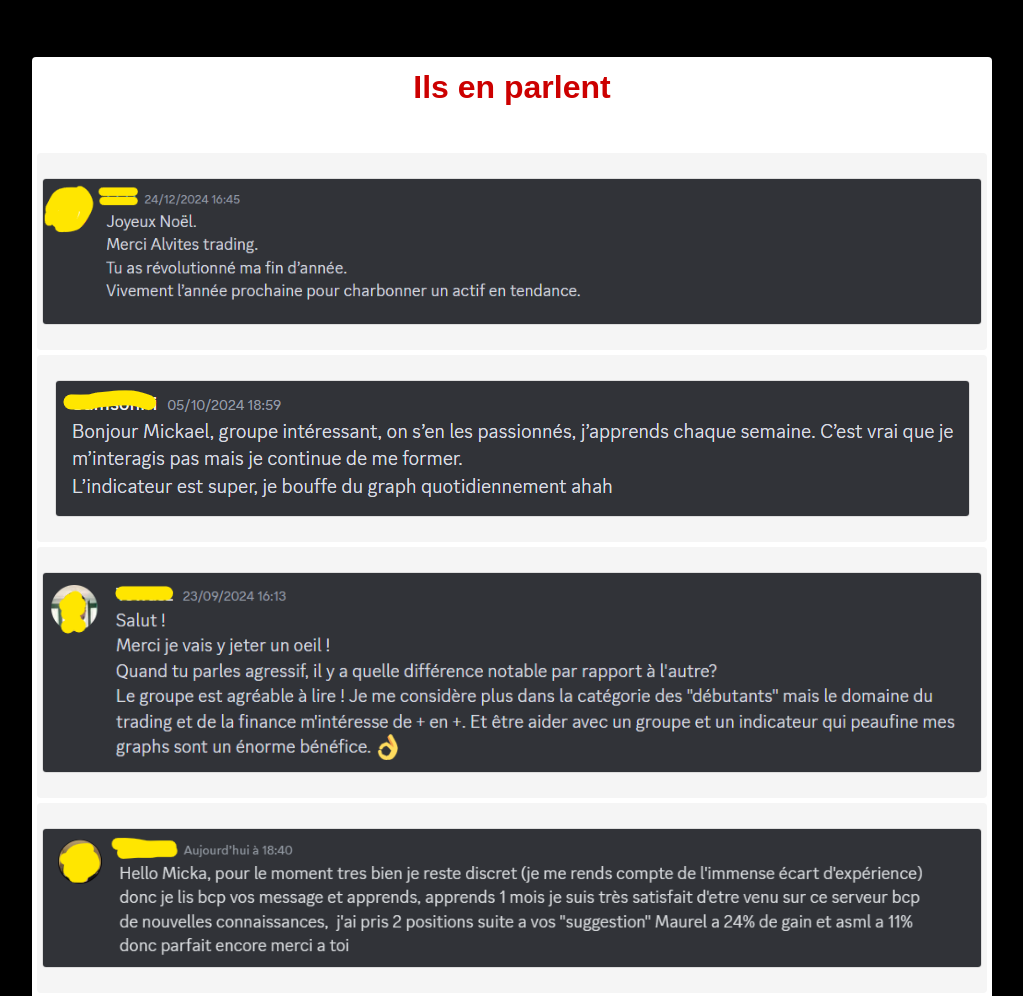
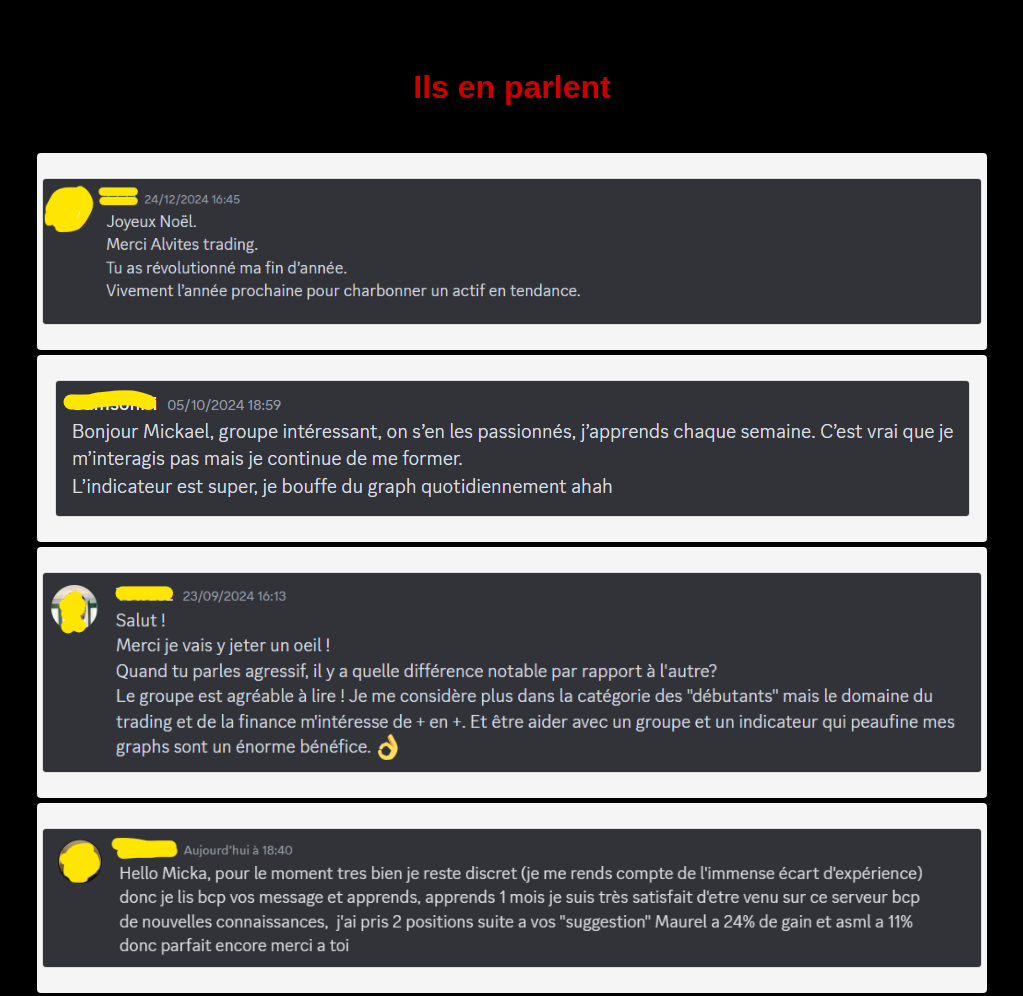
Before and after one commit to alvitestrading/indicators, a plain HTML site: page index.html in a window 1280 px wide. Shown: the part 4211-5207 px from the top of the page, without its empty margins (128-1151 px from the left). Drawn offline with Linux system fonts and the light colour scheme; a script that the page names is missing.

Commit message:
Update index.html

```diff
--- a/index.html
+++ b/index.html
@@ -105,7 +105,8 @@
 
     /* -------- TESTIMONIALS / AVIS -------- */
     .testimonials {
-      background-color: #fff;
+      background-color: #000;
+      color: #fff;
       border-radius: 4px;
       padding: 5px;
       margin-top: 3px;
```
